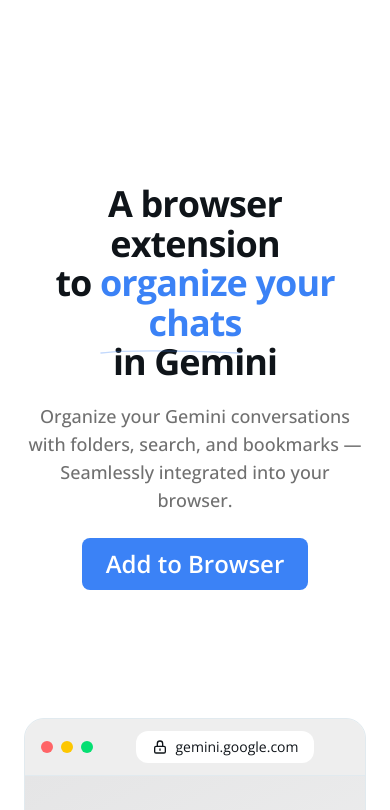
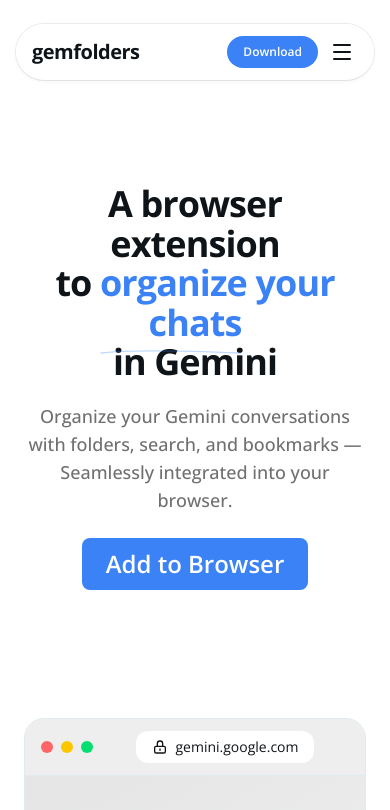
Before and after one commit to emodeth/gemfolders-website, a Next.js app: page / in a window 390 px wide. Shown: the top 810 px of the page. Built offline with nearby package versions, Linux system fonts and the light colour scheme.

Commit message:
mobile navbar fixed

```diff
--- a/components/Logo.tsx
+++ b/components/Logo.tsx
@@ -1,9 +1,9 @@
 import Link from "next/link";
 
-const Logo = () => {
+const Logo = ({ className }: { className?: string }) => {
   return (
     <Link href="/" className="flex items-center">
-      <span className="text-4xl font-bold tracking-tight text-foreground">
+      <span className={`font-bold tracking-tight text-foreground ${className}`}>
         gemfolders
       </span>
     </Link>
--- /dev/null
+++ b/components/MobileNavbar.tsx
@@ -0,0 +1,97 @@
+"use client";
+
+import { useState, useRef, useEffect } from "react";
+import Link from "next/link";
+import { Button } from "./ui/button";
+import { navLinks } from "@/lib/data";
+import { Menu, X } from "lucide-react";
+import { AnimatePresence, motion } from "framer-motion";
+
+const MobileNavbar = () => {
+  const [isMobileMenuOpen, setIsMobileMenuOpen] = useState(false);
+  const menuRef = useRef<HTMLDivElement>(null);
+  const buttonRef = useRef<HTMLButtonElement>(null);
+
+  useEffect(() => {
+    const handleClickOutside = (event: MouseEvent) => {
+      if (
+        isMobileMenuOpen &&
+        menuRef.current &&
+        !menuRef.current.contains(event.target as Node) &&
+        buttonRef.current &&
+        !buttonRef.current.contains(event.target as Node)
+      ) {
+        setIsMobileMenuOpen(false);
+      }
+    };
+
+    document.addEventListener("mousedown", handleClickOutside);
+    return () => {
+      document.removeEventListener("mousedown", handleClickOutside);
+    };
+  }, [isMobileMenuOpen]);
+
+  const handleScroll = (e: React.MouseEvent<HTMLAnchorElement>, href: string) => {
+    setIsMobileMenuOpen(false);
+    if (href.startsWith("#")) {
+      e.preventDefault();
+      const element = document.querySelector(href);
+      if (element) {
+        element.scrollIntoView({ behavior: "smooth" });
+      }
+    }
+  };
+
+  return (
+    <>
+      <div className="flex items-center gap-2">
+        <Button
+          as="a"
+          href="#download"
+          size="sm"
+          className="whitespace-nowrap text-xs h-8 px-3"
+          onClick={(e: React.MouseEvent<HTMLAnchorElement>) => handleScroll(e, "#download")}
+        >
+          Download
+        </Button>
+        <button
+          ref={buttonRef}
+          onClick={() => setIsMobileMenuOpen(!isMobileMenuOpen)}
+          className="p-1 text-muted-foreground hover:text-foreground transition-colors"
+        >
+          {isMobileMenuOpen ? <X className="w-6 h-6" /> : <Menu className="w-6 h-6" />}
+        </button>
+      </div>
+
+      <AnimatePresence>
+        {isMobileMenuOpen && (
+          <div className="fixed inset-x-0 top-24 z-[60] flex justify-center pointer-events-none">
+            <motion.div
+              ref={menuRef}
+              initial={{ opacity: 0, y: -10, scale: 0.95 }}
+              animate={{ opacity: 1, y: 0, scale: 1 }}
+              exit={{ opacity: 0, y: -10, scale: 0.95 }}
+              transition={{ duration: 0.2 }}
+              className="pointer-events-auto w-full max-w-5xl mx-4 flex flex-col bg-popover/95 backdrop-blur-xl border border-border shadow-lg rounded-2xl p-4 lg:hidden"
+            >
+              <nav className="flex flex-col gap-2 items-start justify-center flex-1 w-full">
+                {navLinks.map((link) => (
+                  <Link
+                    key={link.label}
+                    href={link.href}
+                    onClick={(e) => handleScroll(e, link.href)}
+                    className="w-full px-4 py-3 text-lg font-medium text-foreground hover:bg-muted/50 rounded-xl transition-colors"
+                  >
+                    {link.label}
+                  </Link>
+                ))}
+              </nav>
+            </motion.div>
+          </div>
+        )}
+      </AnimatePresence>
+    </>
+  );
+};
+
+export default MobileNavbar;
--- a/components/Navbar.tsx
+++ b/components/Navbar.tsx
@@ -5,22 +5,34 @@
 import Logo from "./Logo";
 import { Button } from "./ui/button";
 import { navLinks } from "@/lib/data";
+import MobileNavbar from "./MobileNavbar";
 
 const Navbar = () => {
   const [isScrolled, setIsScrolled] = useState(false);
+  const [isMobile, setIsMobile] = useState(false);
 
   useEffect(() => {
     const handleScroll = () => {
       setIsScrolled(window.scrollY > 100);
     };
 
+    const handleResize = () => {
+      setIsMobile(window.innerWidth < 1024);
+    };
+
     handleScroll();
+    handleResize();
 
     window.addEventListener("scroll", handleScroll, { passive: true });
-    return () => window.removeEventListener("scroll", handleScroll);
+    window.addEventListener("resize", handleResize);
+
+    return () => {
+      window.removeEventListener("scroll", handleScroll);
+      window.removeEventListener("resize", handleResize);
+    };
   }, []);
 
-  const handleScroll = (e: React.MouseEvent<HTMLAnchorElement, MouseEvent>, href: string) => {
+  const handleScroll = (e: React.MouseEvent<HTMLAnchorElement>, href: string) => {
     if (href.startsWith("#")) {
       e.preventDefault();
       const element = document.querySelector(href);
@@ -30,25 +42,31 @@
     }
   };
 
+  const showScrolled = isScrolled || isMobile;
+
   return (
     <header className="flex items-center justify-between w-full max-w-5xl px-10 mx-auto bg-transparent py-7">
       <div className="hidden lg:flex flex-row items-center justify-center gap-2">
-        <Logo />
+        <Logo className="text-4xl" />
       </div>
 
-      <div className="fixed inset-x-0 z-50 flex items-center justify-center top-6">
+      <div className="fixed inset-x-0 z-50 flex items-center justify-center top-6 pointer-events-none">
         <div
-          className={`mx-4 flex w-full items-center justify-center overflow-hidden rounded-full backdrop-blur-md transition-all duration-300 ease-out lg:w-auto ${isScrolled
-            ? "bg-background/60 dark:bg-background/40 px-4 py-3 lg:px-3 lg:py-2.5"
+          className={`pointer-events-auto mx-4 flex w-full items-center justify-center overflow-hidden rounded-full backdrop-blur-md transition-all duration-300 ease-out lg:w-auto ${showScrolled
+            ? "bg-background/80 dark:bg-background/60 shadow-md px-4 py-3 lg:px-3 lg:py-2.5"
             : "bg-background/40 dark:bg-background/20 px-3 py-2.5 lg:p-1.5 lg:py-2"
             }`}
           style={{
-            boxShadow: isScrolled
+            boxShadow: showScrolled
               ? "rgba(17, 24, 28, 0.08) 0px 0px 0px 1px, rgba(17, 24, 28, 0.08) 0px 1px 2px -1px, rgba(17, 24, 28, 0.04) 0px 2px 4px"
               : "rgba(17, 24, 28, 0.08) 0px 0px 0px 0px, rgba(17, 24, 28, 0.08) 0px 0px 0px 0px, rgba(17, 24, 28, 0.04) 0px 0px 0px",
           }}
         >
-          <ul className="flex flex-row justify-between w-full h-full gap-6 lg:flex-row lg:justify-start lg:gap-1">
+          <ul className="flex flex-row justify-between items-center w-full h-full gap-6 lg:flex-row lg:justify-start lg:gap-1">
+            <li className="flex lg:hidden items-center">
+              <Logo className="text-xl" />
+            </li>
+
             {navLinks.map((link) => (
               <li
                 key={link.label}
@@ -65,7 +83,7 @@
             ))}
 
             <div
-              className={`overflow-hidden transition-all duration-500 ease-in-out ${isScrolled ? "max-w-[150px] opacity-100 translate-x-0" : "max-w-0 opacity-0 translate-x-12"
+              className={`hidden lg:block overflow-hidden transition-all duration-500 ease-in-out ${isScrolled ? "max-w-[150px] opacity-100 translate-x-0" : "max-w-0 opacity-0 translate-x-12"
                 }`}
             >
               <Button
@@ -78,8 +96,22 @@
                 Download
               </Button>
             </div>
+
+            <li className="flex lg:hidden items-center gap-2">
+              <MobileNavbar />
+            </li>
           </ul>
         </div>
+      </div>
+
+      <div className="hidden lg:flex flex-row items-center justify-center gap-2">
+        <Button
+          as="a"
+          href="#download"
+          size="sm"
+          className="whitespace-nowrap px-6 py-2.5 rounded-sm cursor-pointer">
+          Add to Browser
+        </Button>
       </div>
     </header>
   );
```
